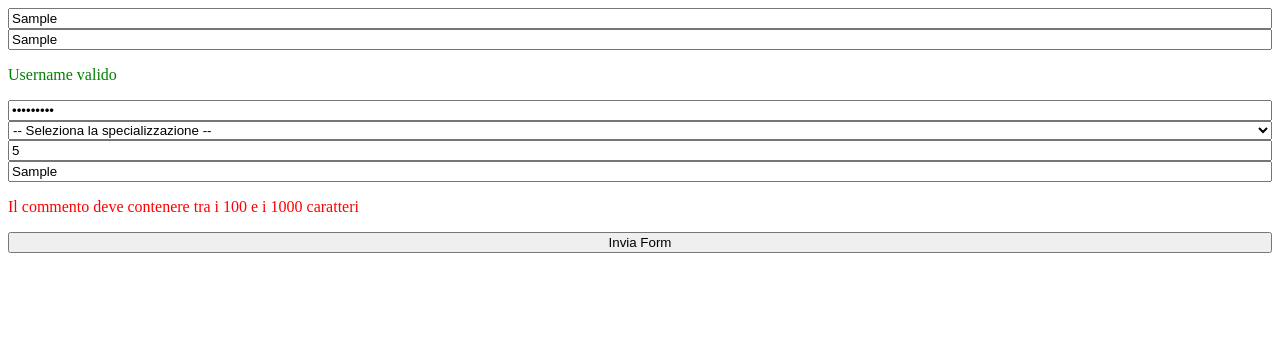
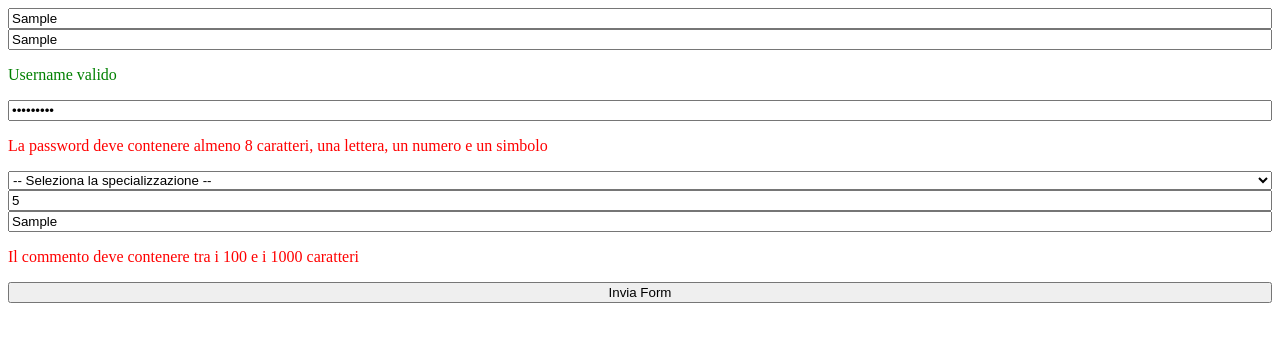
Before and after one commit to giovanni-arduini/ex-react-useref-signup, a React (Vite) app: page / in a window 1280 px wide. Both pictures are taken after typing "Sample", "Sample", "Sample123", "5", "Sample" into the empty fields and a click on the button "Invia Form". Shown: the top 342 px of the page. Built offline with nearby package versions, Linux system fonts and the light colour scheme.

Commit message:
ADD password validation message

```diff
--- a/src/App.jsx
+++ b/src/App.jsx
@@ -100,6 +100,14 @@ function App() {
           onChange={(e) => setPassword(e.target.value)}
         />
 
+        {password.trim() && (
+          <p style={{ color: isPasswordValid ? "green" : "red" }}>
+            {isPasswordValid
+              ? "Password valida"
+              : "La password deve contenere almeno 8 caratteri, una lettera, un numero e un simbolo"}
+          </p>
+        )}
+
         <select
           value={spec}
           onChange={(e) => setSpec(e.target.value)}
```
